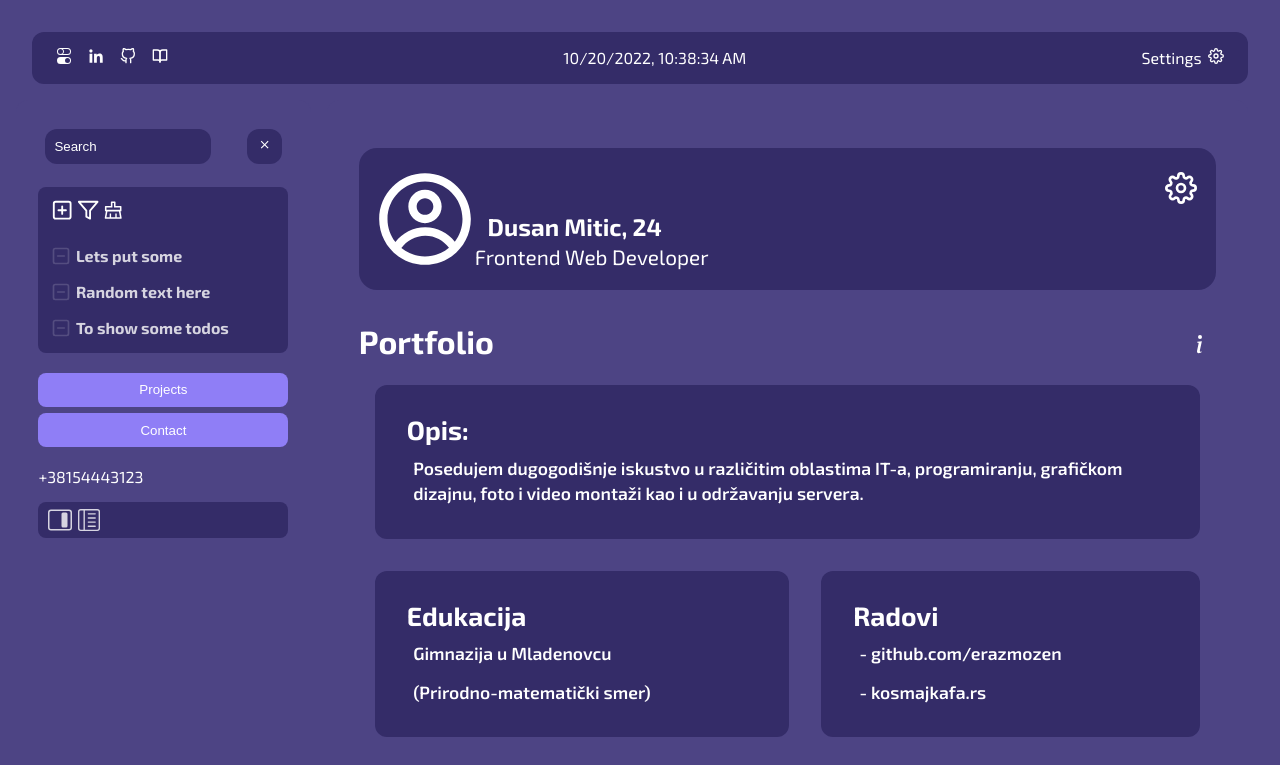
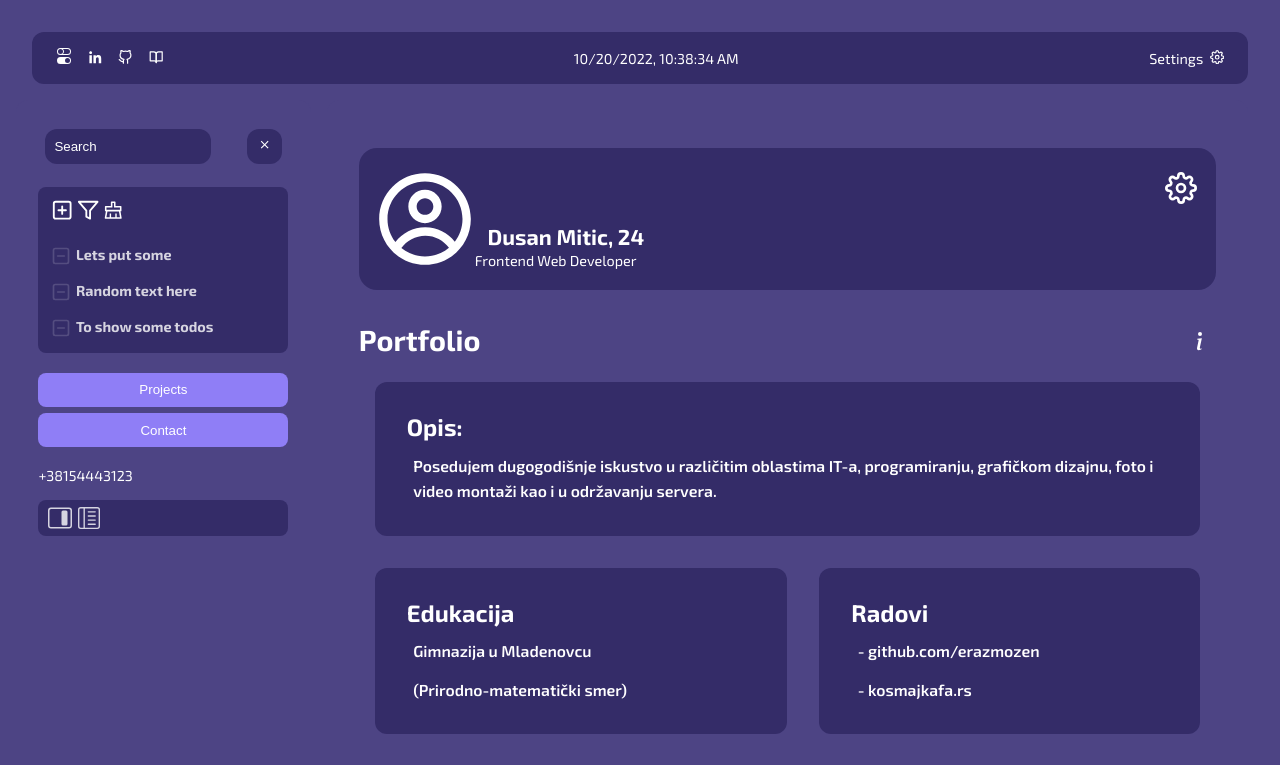
Before and after one commit to erazmozen/hub, a React (Create React App) app: page / in a window 1280 px wide. Shown: the top 765 px of the page. Built offline with nearby package versions, Linux system fonts and the light colour scheme.

Commit message:
Change font size to em
So it can be changed relative to the base font size

```diff
--- a/src/components/Showpage/comps/Portfolio/portfolio.css
+++ b/src/components/Showpage/comps/Portfolio/portfolio.css
@@ -25,7 +25,7 @@
   background-color: var(--primary);
   font-weight: 600;
   line-height: 1.6rem;
-  font-size: 1.1rem;
+  font-size: 1.1em;
   padding: 2rem;
   flex-grow: 1;
   max-width: 100%;
--- a/src/components/Showpage/comps/notes.css
+++ b/src/components/Showpage/comps/notes.css
@@ -13,7 +13,7 @@
 }
 
 .notes > form > input {
-  font-size: 1.3rem;
+  font-size: 1.3em;
 }
 
 .notes textarea {
@@ -22,7 +22,7 @@
   height: 200px;
   overflow: auto;
   letter-spacing: 0.015rem;
-  font-size: 1.1rem;
+  font-size: 1.1em;
 }
 
 .textarea-h400 {
@@ -79,7 +79,7 @@
 .note p {
   white-space: pre-wrap;
   margin-left: 0.3rem;
-  font-size: 1.1rem;
+  font-size: 1.1em;
   max-width: 600px;
 }
 
--- a/src/components/Showpage/comps/showpageheader.css
+++ b/src/components/Showpage/comps/showpageheader.css
@@ -13,7 +13,7 @@
 }
 
 .showpageheader-wrapper p {
-  font-size: 1.3rem;
+  font-size: 1em;
 }
 
 .showpageheader-info {
--- a/src/main.css
+++ b/src/main.css
@@ -2,6 +2,7 @@
 
 body {
   background-color: var(--secondary);
+  font-size: 0.9rem;
 }
 
 /* ------ Common Classes */
```
